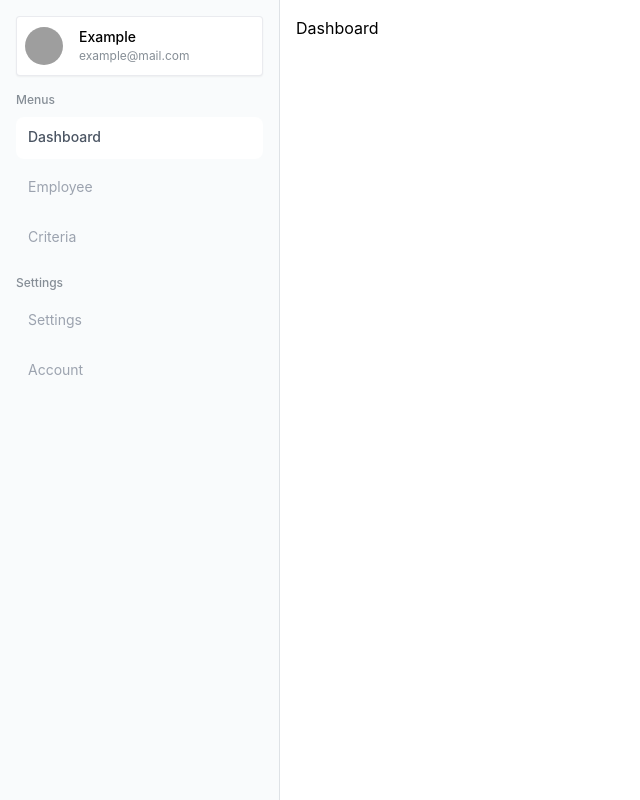
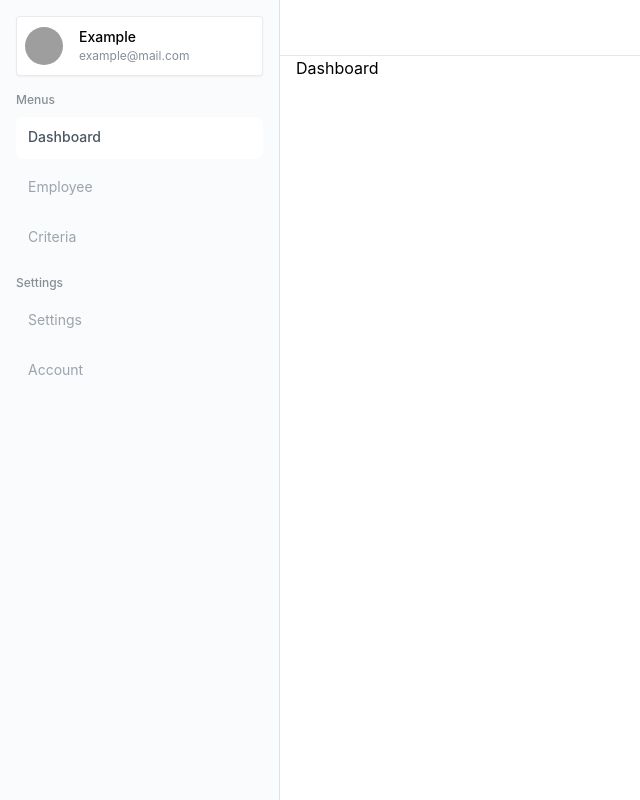
Before and after one commit to mmulyana/spk-frontend, a React (Vite) app: page /dashboard in a window 1280 px wide. Shown: the whole page, without its empty margins (0-640 px from the left). Built offline with nearby package versions, Linux system fonts and the light colour scheme; grey boxes are pictures that could not be loaded.

Commit message:
feat: add navbar in layout

```diff
--- a/src/routes/dashboard/_component/layout.jsx
+++ b/src/routes/dashboard/_component/layout.jsx
@@ -1,10 +1,12 @@
+import Navbar from '../../../components/navbar'
 import Sidebar from '../../../components/sidebar'
 
 export default function DashboardLayout({ children }) {
   return (
     <>
+      <Navbar />
       <Sidebar />
-      <div className='ml-[280px] p-4'>{children}</div>
+      <div className='ml-[280px] p-4 pt-14'>{children}</div>
     </>
   )
 }
```
